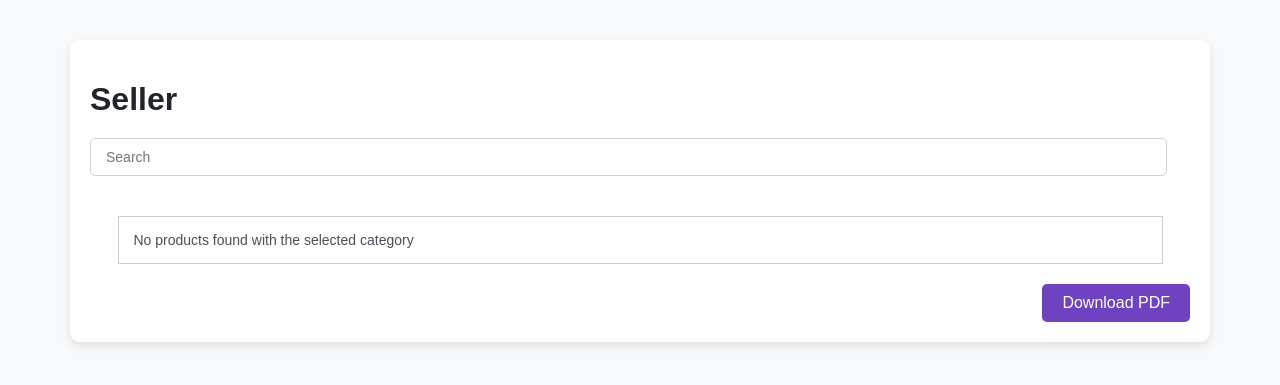
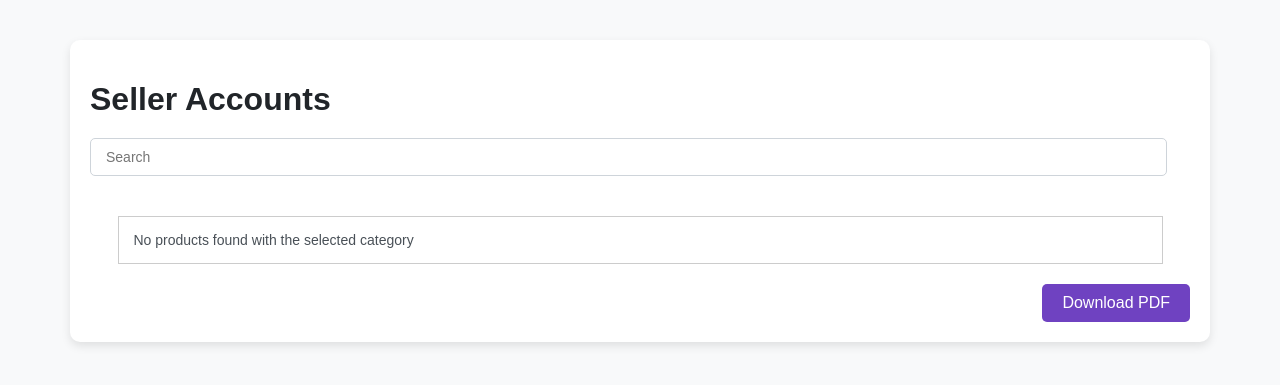
Before and after one commit to Oniicat/Taytaymarketplace, a PHP site: page /Admin-approval/users_report.php in a window 1280 px wide. Shown: the top 385 px of the page. Run offline with PHP 8.4, Linux system fonts and the light colour scheme; data comes from the database, SQL or seed files in the repository; data that the repository does not hold is empty.

Commit message:
Changed seller to seller accounts

```diff
--- a/admin final na to/users_report.php
+++ b/admin final na to/users_report.php
@@ -13,7 +13,7 @@
 
 <body>
     <div class="container">
-        <h1>Seller</h1>
+        <h1>Seller Accounts</h1>
         <div class="filter-bar">
             <input type="text" name="search_field" id="search_field" placeholder="Search" class="search-box">
         </div>
```
